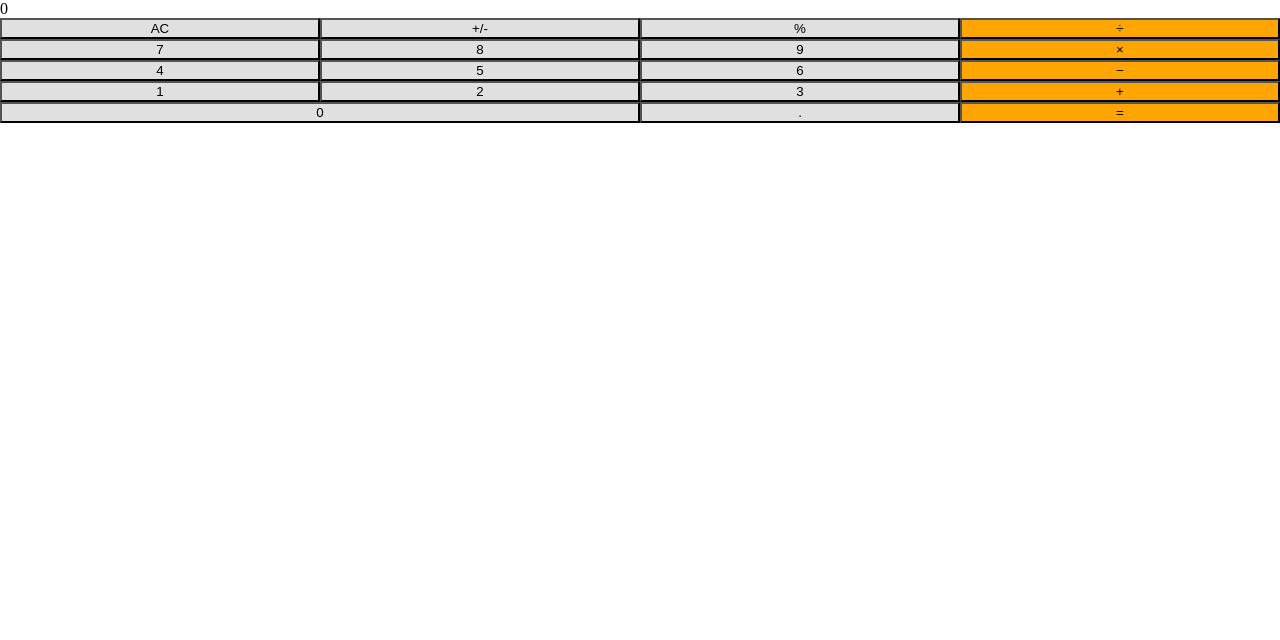
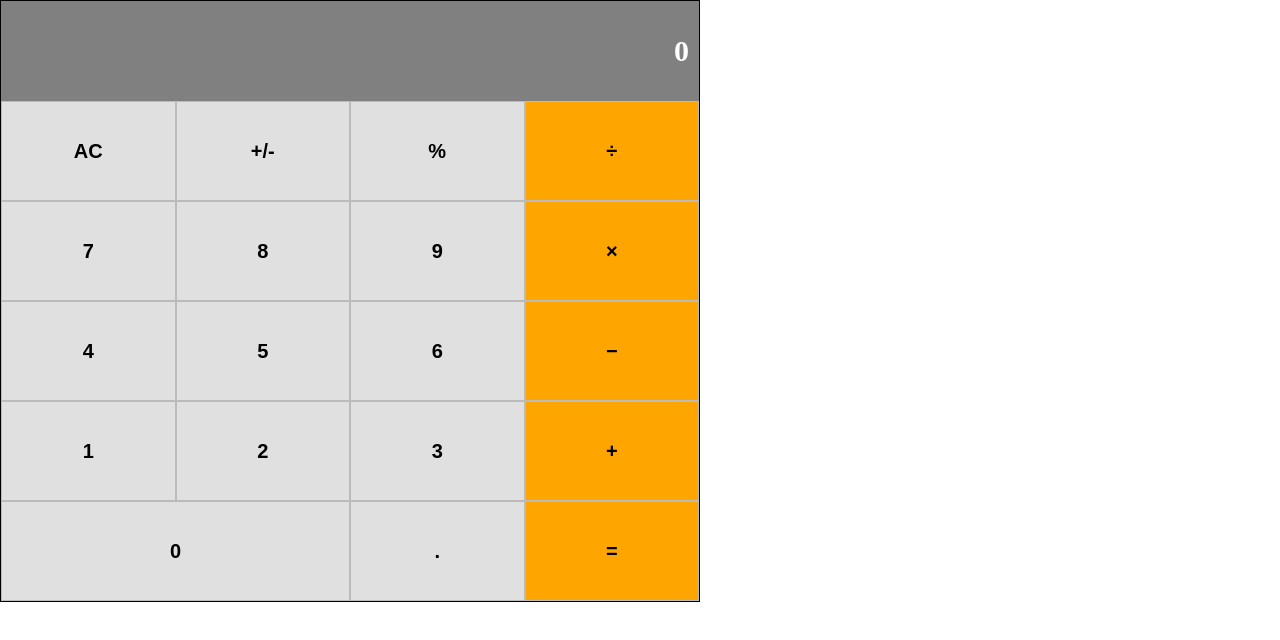
Before and after one commit to PhillipUg/calculator-react, a React (Create React App) app: page / in a window 1280 px wide. Shown: the top 640 px of the page. Built offline with nearby package versions, Linux system fonts and the light colour scheme.

Commit message:
add styles for all components

```diff
--- a/src/index.css
+++ b/src/index.css
@@ -1,4 +1,48 @@
-body {
+* {
   margin: 0;
   padding: 0;
+  box-sizing: border-box;
 }
+
+#root-app {
+  display: flex;
+  flex-direction: column;
+  border: 1px solid #000;
+  max-width: 700px;
+}
+
+.display {
+  background: gray;
+  height: 100px;
+  color: #fff;
+  font-weight: bold;
+  text-align: right;
+  padding: 10px;
+  line-height: 80px;
+  font-size: 30px;
+}
+
+.btn-grp {
+  height: 100px;
+}
+
+.btn-grp > * {
+  height: 100%;
+}
+
+.last-grp>:first-child{
+  flex: 2.03;
+}
+
+.btn {
+  color: #000;
+  font-weight: bold;
+  font-size: 20px;
+  border: 1px solid #bbb;
+  outline: none;
+  cursor: pointer;
+}
+
+.btn:hover {
+  border: 1px solid gray;
+}
```
